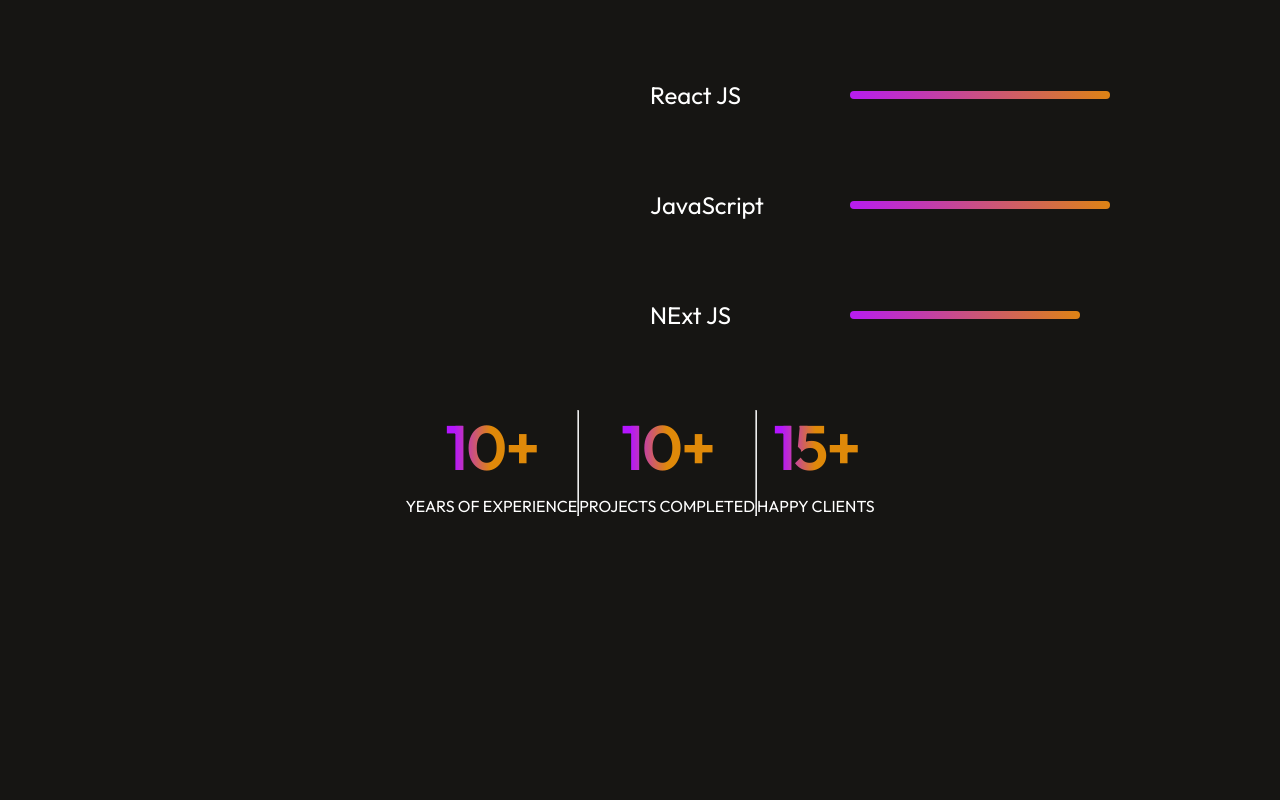
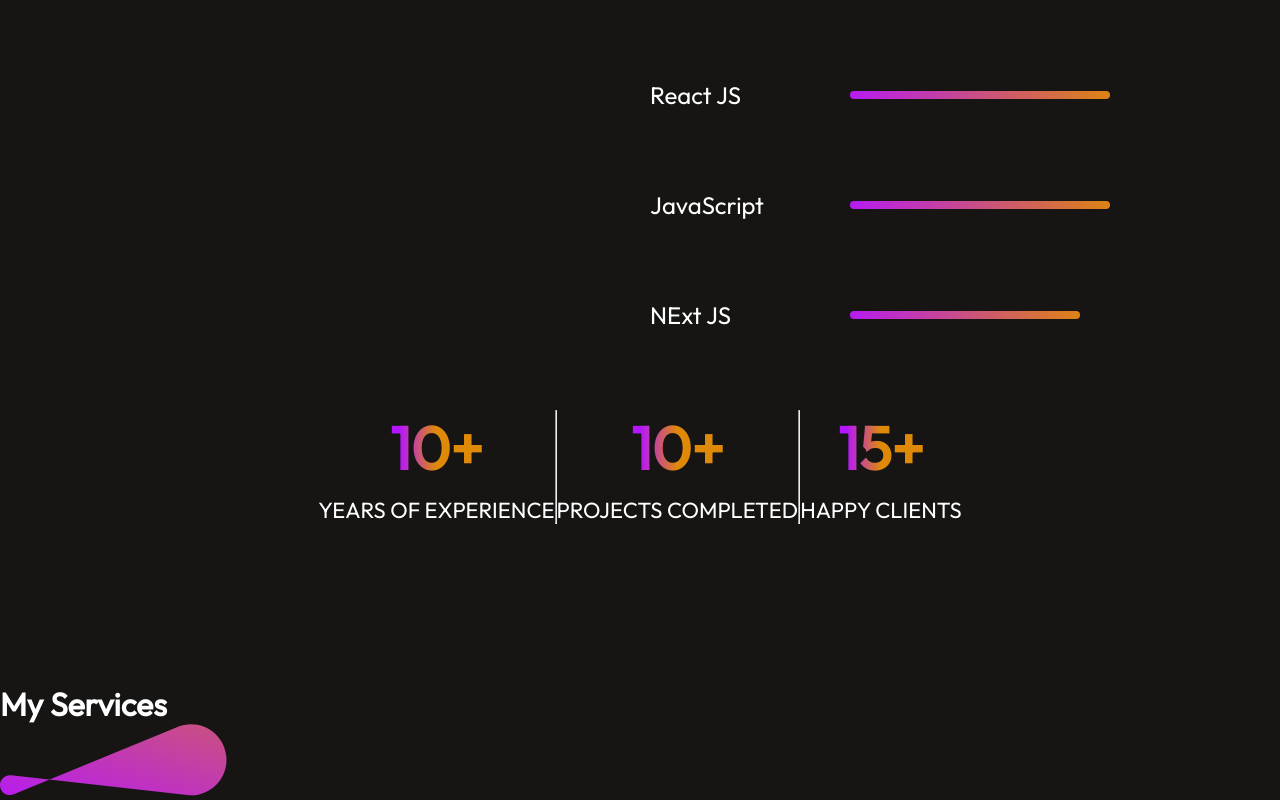
Before and after one commit to ru2003/Portfolio, a React (Vite) app: page / in a window 1280 px wide. Shown: the part 1988-2788 px from the top of the page. Before the commit the page ends 2584 px from the top, so only its background shows below. Built offline with nearby package versions, Linux system fonts and the light colour scheme.

Commit message:
new changes

```diff
--- a/src/App.jsx
+++ b/src/App.jsx
@@ -2,6 +2,7 @@
 import Navbar from './Components/Navbar/Navbar'
 import Hero from './Components/Hero/Hero'
 import About from './Components/About/About'
+import Services from './Components/Services/Services'
 
 function App() {
   return (
@@ -9,6 +10,7 @@
         <Navbar/>
         <Hero/>
         <About/>
+        <Services />
     </div>
   )
 }
--- a/src/Components/About/About.css
+++ b/src/Components/About/About.css
@@ -84,3 +84,15 @@
     -webkit-text-fill-color:transparent;
 
 }
+.about-achievement P{
+    font-size:22px;
+    font-weight:500;
+}
+.about-skill:hover{
+    transform:scale(1.05);
+    transition:0.3s;
+}
+.about-achievement:hover{
+    transform:scale(1.12);
+    transition:0.5s;
+}
--- /dev/null
+++ b/src/Components/Services/Services.jsx
@@ -0,0 +1,19 @@
+import React from 'react'
+import './Services.css'
+import theme_pattern from '../../assets/theme_pattern.svg'
+
+const Services = () => {
+  return (
+    <div className='services'>
+        <div className='service-title'>
+            <h1>My Services</h1>
+            <img src={theme_pattern} alt="" />
+        </div>
+        <div className="services-container">
+
+        </div>
+    </div>
+  )
+}
+
+export default Services
```
Also changed, not shown: src/Components/Services/Services.css (added).
